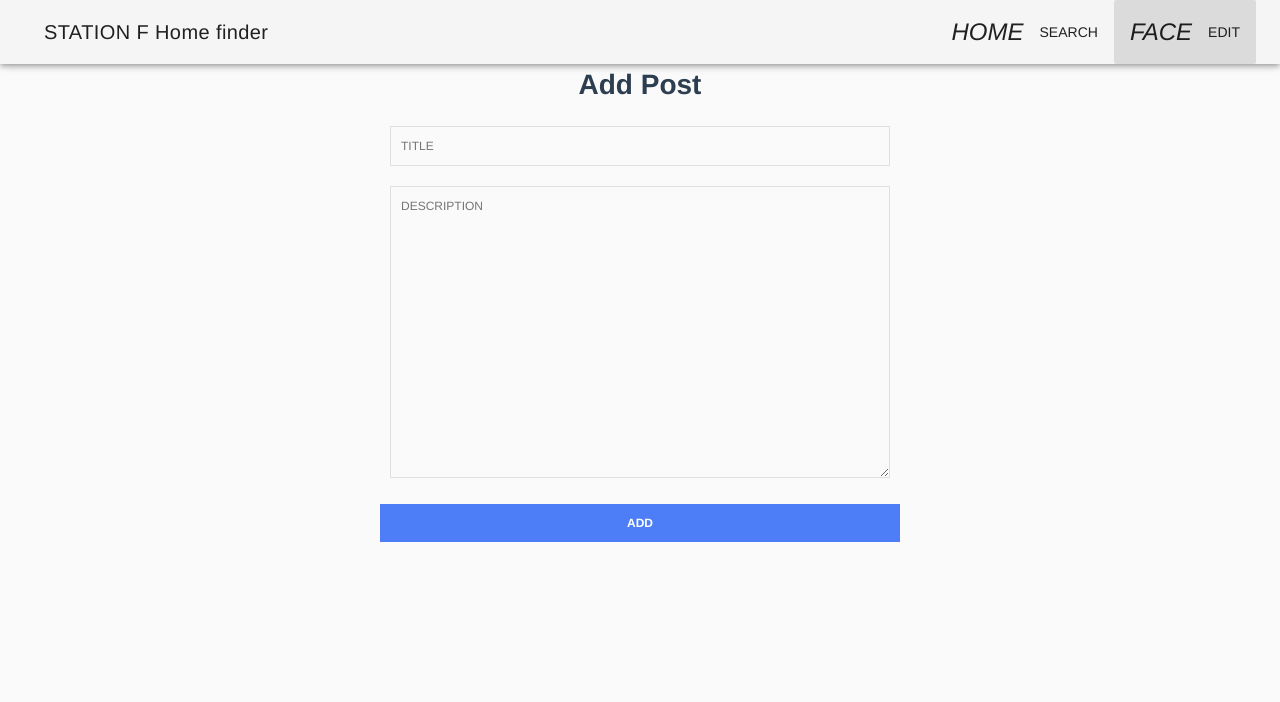
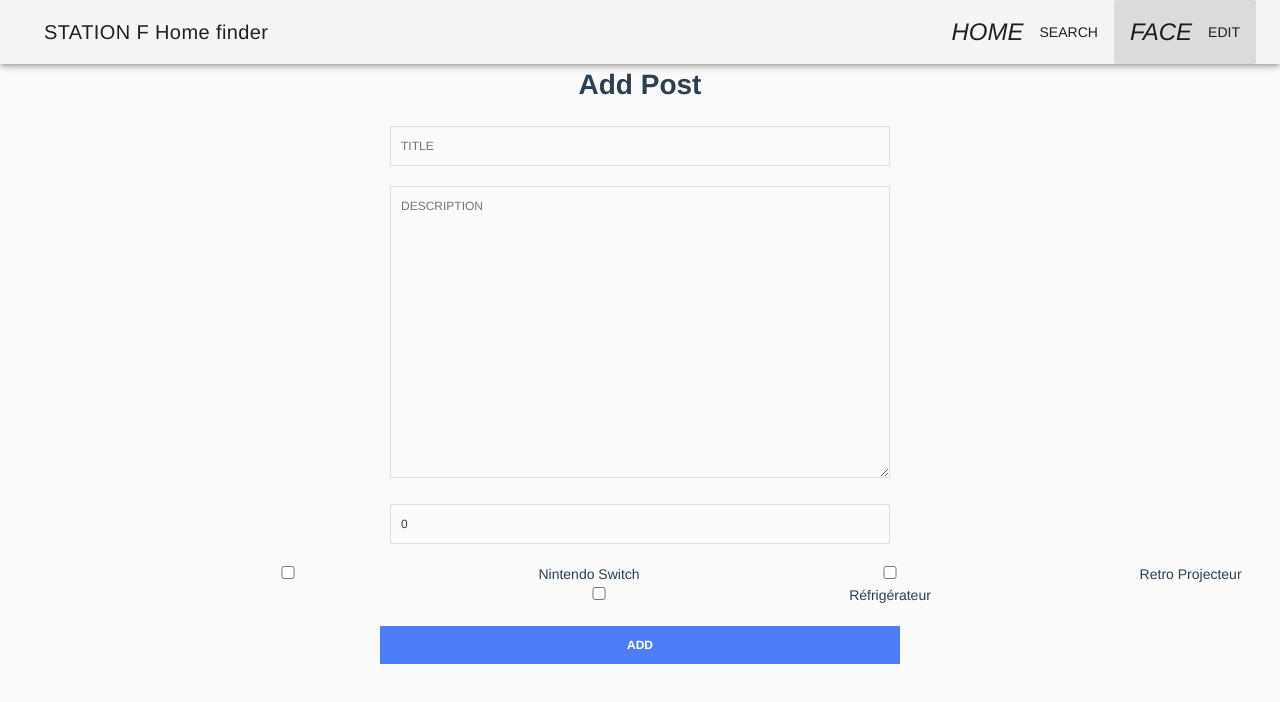
Before and after one commit to mehdi-S/stationF-test, a Vue app in the folder client/: page /posts/new in a window 1280 px wide. Shown: the top 702 px of the page. Built offline with nearby package versions, Linux system fonts and the light colour scheme; what vue-head would draw is missing.

Commit message:
update addRoom view (functionning)

```diff
--- a/client/src/components/NewPost.vue
+++ b/client/src/components/NewPost.vue
@@ -7,6 +7,17 @@
         </div>
         <div>
           <textarea rows="15" cols="15" placeholder="DESCRIPTION" v-model="description"></textarea>
+        </div>
+        <div>
+          <input type="number" name="capacity" placeholder="CAPACITY" v-model.number="capacity" >
+        </div>
+        <div id='example-3'>
+          <input type="checkbox" id="switch" value="Nintendo Switch" v-model="equipments">
+          <label for="switch">Nintendo Switch</label>
+          <input type="checkbox" id="retro" value="Retro Projecteur" v-model="equipments">
+          <label for="retro">Retro Projecteur</label>
+          <input type="checkbox" id="fridge" value="Réfrigérateur" v-model="equipments">
+          <label for="fridge">Réfrigérateur</label>
         </div>
         <div>
           <button class="app_post_btn" @click="addPost">Add</button>
@@ -24,6 +35,8 @@ export default {
     return {
       title: '',
       description: '',
+      capacity: 0,
+      equipments: [],
     };
   },
   methods: {
@@ -31,8 +44,19 @@ export default {
       await PostsService.addPost({
         title: this.title,
         description: this.description,
+        capacity: this.capacity,
+        equipments: this.createObjectFromArray(this.equipments),
       });
       this.$router.push({ name: 'Posts' });
+    },
+    createObjectFromArray(stringArray) {
+      const arrayOfEquipments = [];
+      let jsonData = {};
+      stringArray.forEach((element) => {
+        jsonData = { name: element };
+        arrayOfEquipments.push(jsonData);
+      });
+      return arrayOfEquipments;
     },
   },
 };
```
